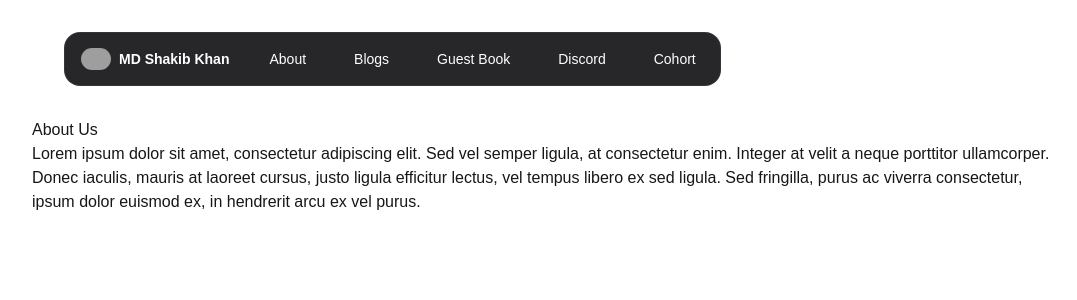
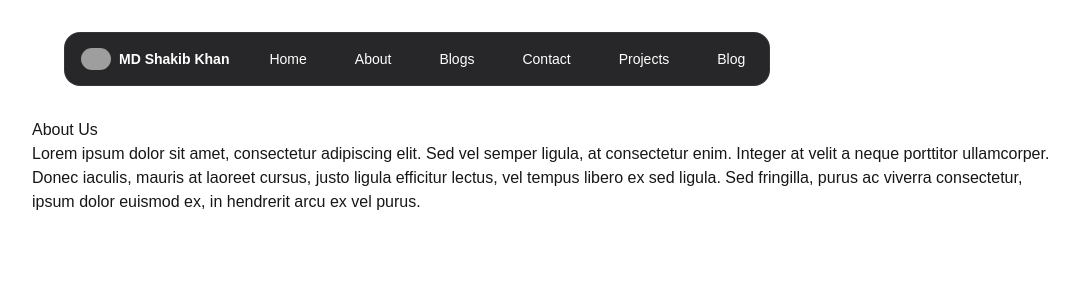
Before and after one commit to md-shakib-khan/portfolio, a Next.js app in the folder web/: page /about in a window 1280 px wide. Shown: the top 300 px of the page, without its empty margins (96-1173 px from the left). Built offline with nearby package versions, Linux system fonts and the light colour scheme; grey boxes are pictures that could not be loaded.

Commit message:
fixed little bugs and disabled copy option

```diff
--- a/web/components/Header/Header.tsx
+++ b/web/components/Header/Header.tsx
@@ -1,6 +1,18 @@
 import Image from "next/image";
 import Link from "next/link";
+import { CgMenuLeftAlt } from "react-icons/cg";
 export default function Header() {
+  const menus = [
+    { label: "Home", href: "/" },
+    { label: "About", href: "/about" },
+    { label: "Blogs", href: "/blogs" },
+
+    { label: "Contact", href: "/contact" },
+
+    { label: "Projects", href: "/projects" },
+
+    { label: "Blog", href: "/blog" },
+  ];
   return (
     <header className="flex flex-row items-center justify-between sm:justify-between py-8 max-w-5xl mx-auto relative z-[100] px-8">
       <div className="hidden lg:flex w-full justify-between">
@@ -18,7 +30,18 @@ export default function Header() {
             />
             <span className="font-inter font-bold">MD Shakib Khan</span>
           </Link>
-          <Link href={"/about"} className="text-white text-sm relative">
+          {menus.map((menu) => (
+            <Link
+              href={menu.href}
+              key={menu.label}
+              className="text-white text-sm relative"
+            >
+              <span className="relative z-10 px-2 py-2 inline-block">
+                {menu.label}
+              </span>
+            </Link>
+          ))}
+          {/* <Link href={"/about"} className="text-white text-sm relative">
             <span className="relative z-10 px-2 py-2 inline-block">About</span>
           </Link>
           <Link href={"/blogs"} className="text-white text-sm relative">
@@ -36,10 +59,29 @@ export default function Header() {
           </Link>
           <Link href={"/"} className="text-white text-sm relative">
             <span className="relative z-10 px-2 py-2 inline-block">Cohort</span>
-          </Link>
+          </Link> */}
         </div>
       </div>
-      <div className="flex lg:hidden w-full"></div>
+      <div className="flex lg:hidden w-full">
+        <div className="w-full flex justify-between">
+          <Link
+            href={"/"}
+            className="font-bold text-sm flex items-center justify-center text-white space-x-2"
+          >
+            <Image
+              src={"/sk.png"}
+              alt="Shakib Khan"
+              width={30}
+              height={30}
+              className="transition duration-500  blur-0 scale-100 rounded-full "
+            />
+            <span className="font-inter font-bold">MD Shakib Khan</span>
+          </Link>
+          <div className="cursor-pointer">
+            <CgMenuLeftAlt size={25} />
+          </div>
+        </div>
+      </div>
     </header>
   );
 }
--- a/web/components/Hero/Hero.tsx
+++ b/web/components/Hero/Hero.tsx
@@ -5,7 +5,7 @@ import { HoverBorderGradient } from "../ui/hover-border-gradient";
 
 export default function Hero() {
   return (
-    <div className="block relative lg:flex max-w-5xl mx-auto mt-10 md:mt-20 px-8">
+    <div className="block relative lg:flex max-w-5xl mx-auto mt-10 md:mt-10 px-8">
       <div className="mr-4 flex flex-col items-center">
 
         <div>
--- a/web/components/Layout/Layout.tsx
+++ b/web/components/Layout/Layout.tsx
@@ -4,7 +4,7 @@ import Header from "../Header/Header";
 export default function Layout(props: { children: React.ReactNode }) {
   return (
     <Fragment>
-      <main className="max-w-5xl m-auto h-auto">
+      <main className="max-w-5xl m-auto h-auto select-none">
         <Header />
         {props.children}
       </main>
--- a/web/package.json
+++ b/web/package.json
@@ -9,6 +9,7 @@
     "lint": "next lint"
   },
   "dependencies": {
+    "@mantine/core": "^7.16.2",
     "clsx": "^2.1.1",
     "motion": "^12.0.6",
     "next": "15.1.6",
```
Also changed, not shown: 1 other file (tests, documents, lock files or other folders).
